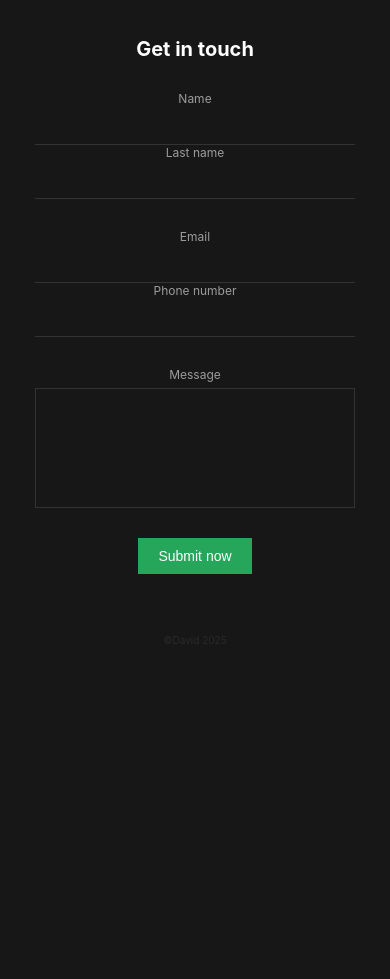
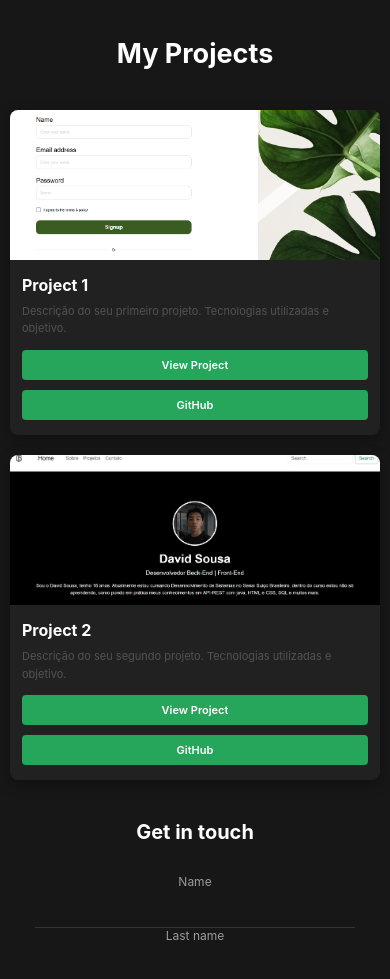
Before and after one commit to davidlucas443/new-portfolio, a plain HTML site: page index.html in a window 390 px wide. Shown: the part 2213-3192 px from the top of the page. Before the commit the page ends 2889 px from the top, so only its background shows below. Drawn offline with Linux system fonts and the light colour scheme.

Commit message:
feat: create section projects

```diff
--- a/index.html
+++ b/index.html
@@ -134,6 +134,35 @@
             </div>
         </div>
     </section>
+    <section id="projects">
+        <div class="tittle-projects">
+            <h2>My Projects</h2>
+        </div>
+        <div class="projects-container">
+            <div class="project-card">
+                <img src="src/assets/images/tela-cadastro.png" alt="Projeto 1">
+                <div class="project-info">
+                    <h3>Project 1</h3>
+                    <p>Descrição do seu primeiro projeto. Tecnologias utilizadas e objetivo.</p>
+                    <div class="project-links">
+                        <a href="#" target="_blank">View Project</a>
+                        <a href="#" target="_blank">GitHub</a>
+                    </div>
+                </div>
+            </div>
+            <div class="project-card">
+                <img src="src/assets/images/image.png" alt="Projeto 2">
+                <div class="project-info">
+                    <h3>Project 2</h3>
+                    <p>Descrição do seu segundo projeto. Tecnologias utilizadas e objetivo.</p>
+                    <div class="project-links">
+                        <a href="#" target="_blank">View Project</a>
+                        <a href="#" target="_blank">GitHub</a>
+                    </div>
+                </div>
+            </div>
+        </div>
+    </section>
     <section id="contact">
     <h2>Get in touch</h2>
 
--- a/src/pages/index.css
+++ b/src/pages/index.css
@@ -279,6 +279,81 @@ main img:hover{
   transform: translateY(-2px);
 }
 
+.tittle-projects {
+  font-size: 40px;
+  text-align: center;
+  color: #fff;
+  margin-top: 100px;
+}
+
+.projects-container {
+  display: flex;
+  gap: 60px;
+  justify-content: center;
+  margin-top: 100px;
+  flex-wrap: wrap;
+  padding: 0 20px;
+}
+
+.project-card {
+  background-color: #212121;
+  border-radius: 8px;
+  overflow: hidden;
+  width: 100%;
+  max-width: 450px;
+  transition: transform 0.3s ease, box-shadow 0.3s ease;
+  box-shadow: 0 4px 15px rgba(0, 0, 0, 0.3);
+}
+
+.project-card:hover {
+  transform: translateY(-8px);
+}
+
+.project-card img {
+  width: 100%;
+  height: 250px;
+  object-fit: cover;
+  display: block;
+}
+
+.project-info {
+  padding: 30px 25px;
+}
+
+.project-info h3 {
+  color: #fff;
+  font-size: 24px;
+  margin-bottom: 15px;
+}
+
+.project-info p {
+  color: #535353;
+  font-size: 14px;
+  line-height: 1.6;
+  margin-bottom: 20px;
+}
+
+.project-links {
+  display: flex;
+  gap: 15px;
+}
+
+.project-links a {
+  display: inline-block;
+  background-color: #26a65b;
+  color: #fff;
+  padding: 10px 20px;
+  border-radius: 4px;
+  text-decoration: none;
+  font-size: 13px;
+  font-weight: 600;
+  transition: background-color 0.3s ease;
+}
+
+.project-links a:hover {
+  background-color: #1f7e47;
+}
+
 #contact {
   max-width: 800px;
   margin: 80px auto;
@@ -387,7 +462,7 @@ footer{
     color: #53535353;
 }
 
-  /* ===== RESPONSIVO PARA TABLETS ===== */
+  /* Tablet*/
   @media (max-width: 1024px) {
     header {
       padding: 20px 40px;
@@ -453,13 +528,31 @@ footer{
       gap: 20px;
     }
 
+    .tittle-projects {
+      font-size: 32px;
+      margin-top: 80px;
+    }
+
+    .projects-container {
+      gap: 40px;
+      margin-top: 80px;
+    }
+
+    .project-card {
+      max-width: 100%;
+    }
+
+    .project-card img {
+      height: 200px;
+    }
+
     #contact {
       padding: 0 20px;
     }
   }
 
-  /* ===== RESPONSIVO PARA SMARTPHONES ===== */
-  @media (max-width: 768px) {
+  /* Celulares*/
+@media (max-width: 768px) {
     header {
       flex-direction: column;
       padding: 15px 20px;
@@ -572,6 +665,44 @@ footer{
       font-size: 14px;
     }
 
+    .tittle-projects {
+      font-size: 28px;
+      margin-top: 60px;
+    }
+
+    .projects-container {
+      gap: 30px;
+      margin-top: 60px;
+      padding: 0 15px;
+    }
+
+    .project-card {
+      max-width: 100%;
+    }
+
+    .project-card img {
+      height: 180px;
+    }
+
+    .project-info {
+      padding: 20px 15px;
+    }
+
+    .project-info h3 {
+      font-size: 20px;
+      margin-bottom: 10px;
+    }
+
+    .project-info p {
+      font-size: 12px;
+      margin-bottom: 15px;
+    }
+
+    .project-links a {
+      padding: 8px 16px;
+      font-size: 12px;
+    }
+
     .row {
       flex-direction: column;
       gap: 0;
@@ -605,7 +736,7 @@ footer{
     }
   }
 
-  /* ===== RESPONSIVO PARA SMARTPHONES PEQUENOS ===== */
+  /* Celulares pequenos*/
   @media (max-width: 480px) {
     header {
       padding: 10px 15px;
@@ -720,6 +851,50 @@ footer{
       font-size: 12px;
     }
 
+    .tittle-projects {
+      font-size: 18px;
+      margin-top: 40px;
+    }
+
+    .projects-container {
+      gap: 20px;
+      margin-top: 40px;
+      padding: 0 10px;
+    }
+
+    .project-card {
+      max-width: 100%;
+    }
+
+    .project-card img {
+      height: 150px;
+    }
+
+    .project-info {
+      padding: 15px 12px;
+    }
+
+    .project-info h3 {
+      font-size: 16px;
+      margin-bottom: 8px;
+    }
+
+    .project-info p {
+      font-size: 11px;
+      margin-bottom: 12px;
+    }
+
+    .project-links {
+      flex-direction: column;
+      gap: 10px;
+    }
+
+    .project-links a {
+      padding: 8px 12px;
+      font-size: 11px;
+      text-align: center;
+    }
+
     #contact {
       margin: 40px 15px;
     }
```
Also changed, not shown: src/assets/images/ajude-aqui.png (added), src/assets/images/foto-link.jpg (added), src/assets/images/image.png (added), src/assets/images/tela-cadastro.png (added).
